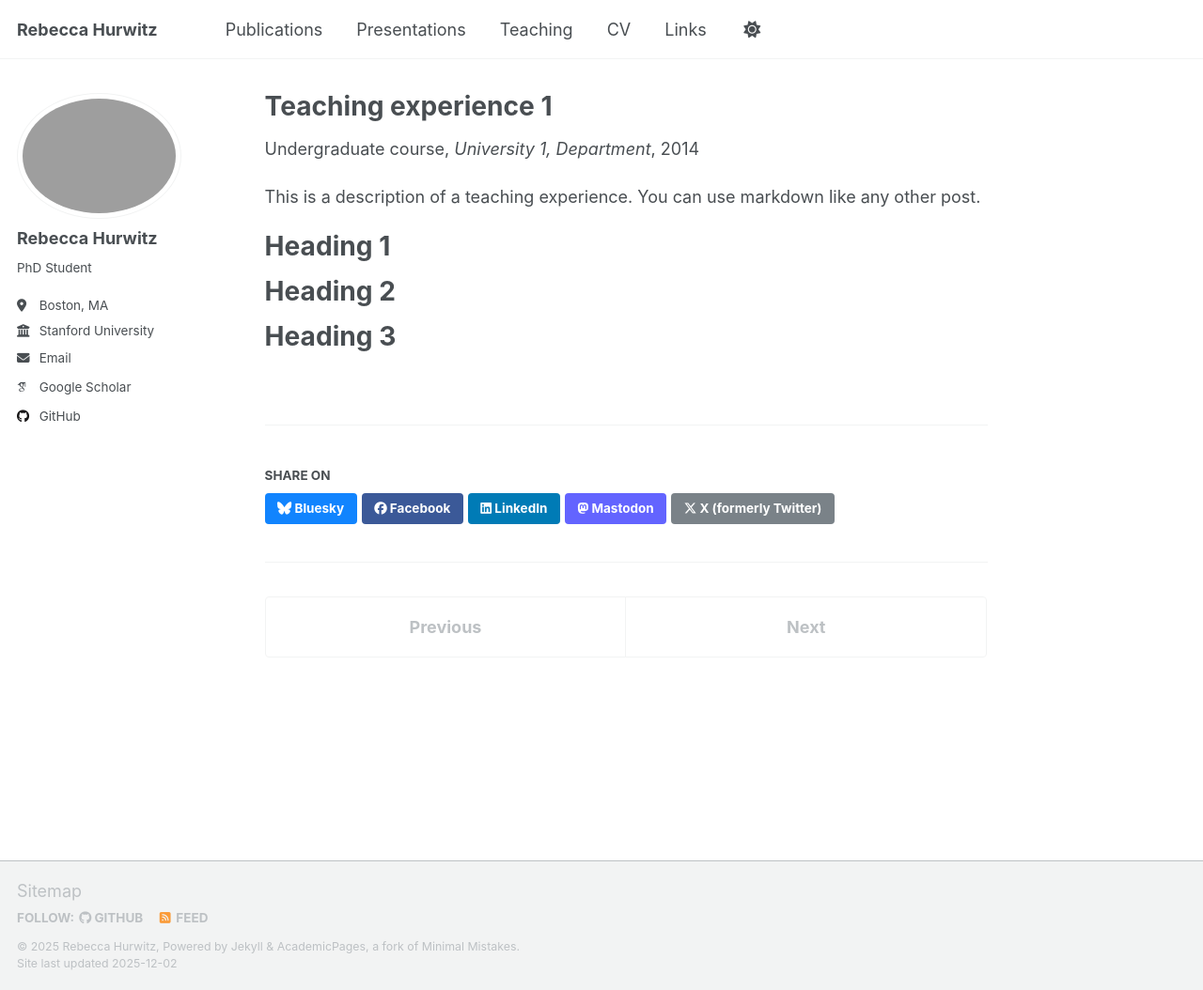
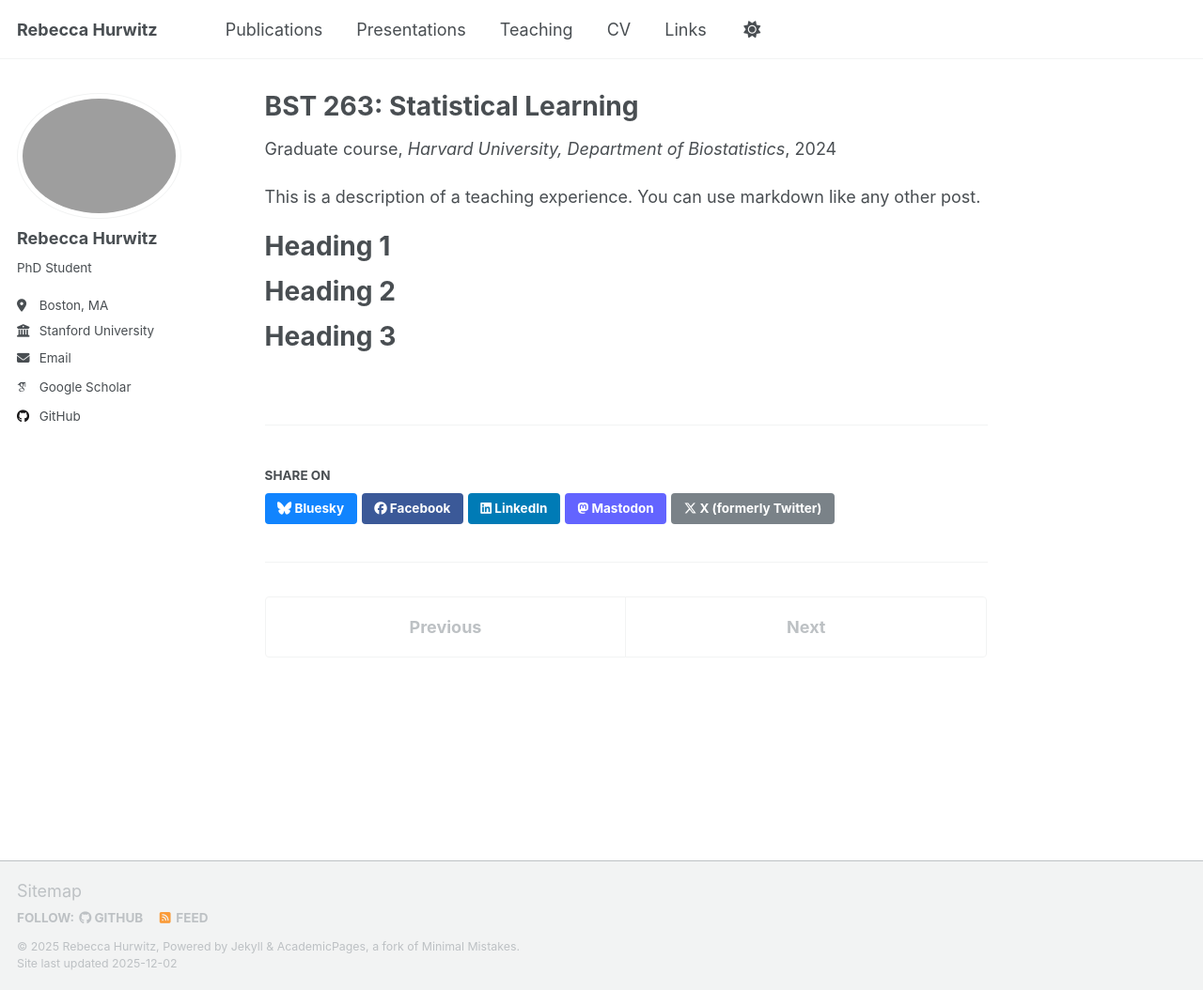
Before and after one commit to rebeccahurwitz/rebeccahurwitz.github.io, a Jekyll site: the page built from _teaching/2014-spring-teaching-1.md, in a window 1280 px wide and 1054 px high. Shown: the whole window at 94% size. Built offline with Jekyll 4.4.1, drawn with Linux system fonts in a browser that asks for light colours; some web fonts are replaced; a script that is not in the unit is left out.

Commit message:
Update 2014-spring-teaching-1.md

```diff
--- a/_teaching/2014-spring-teaching-1.md
+++ b/_teaching/2014-spring-teaching-1.md
@@ -1,11 +1,11 @@
 ---
-title: "Teaching experience 1"
+title: "BST 263: Statistical Learning"
 collection: teaching
-type: "Undergraduate course"
+type: "Graduate course"
 permalink: /teaching/2014-spring-teaching-1
-venue: "University 1, Department"
-date: 2014-01-01
-location: "City, Country"
+venue: "Harvard University, Department of Biostatistics"
+date: 2024-05-01
+location: "Boston, MA"
 ---
 
 This is a description of a teaching experience. You can use markdown like any other post.
```
